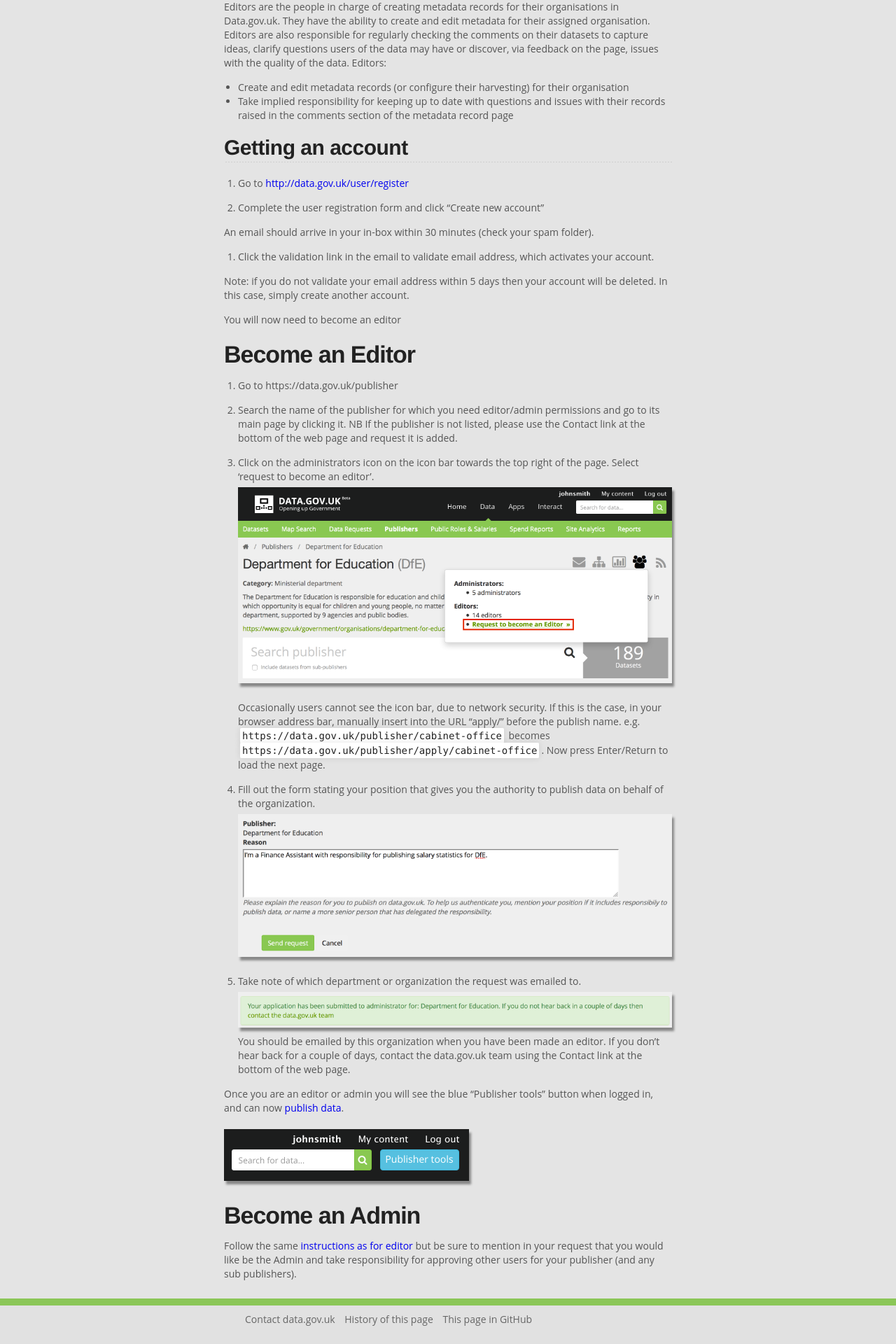
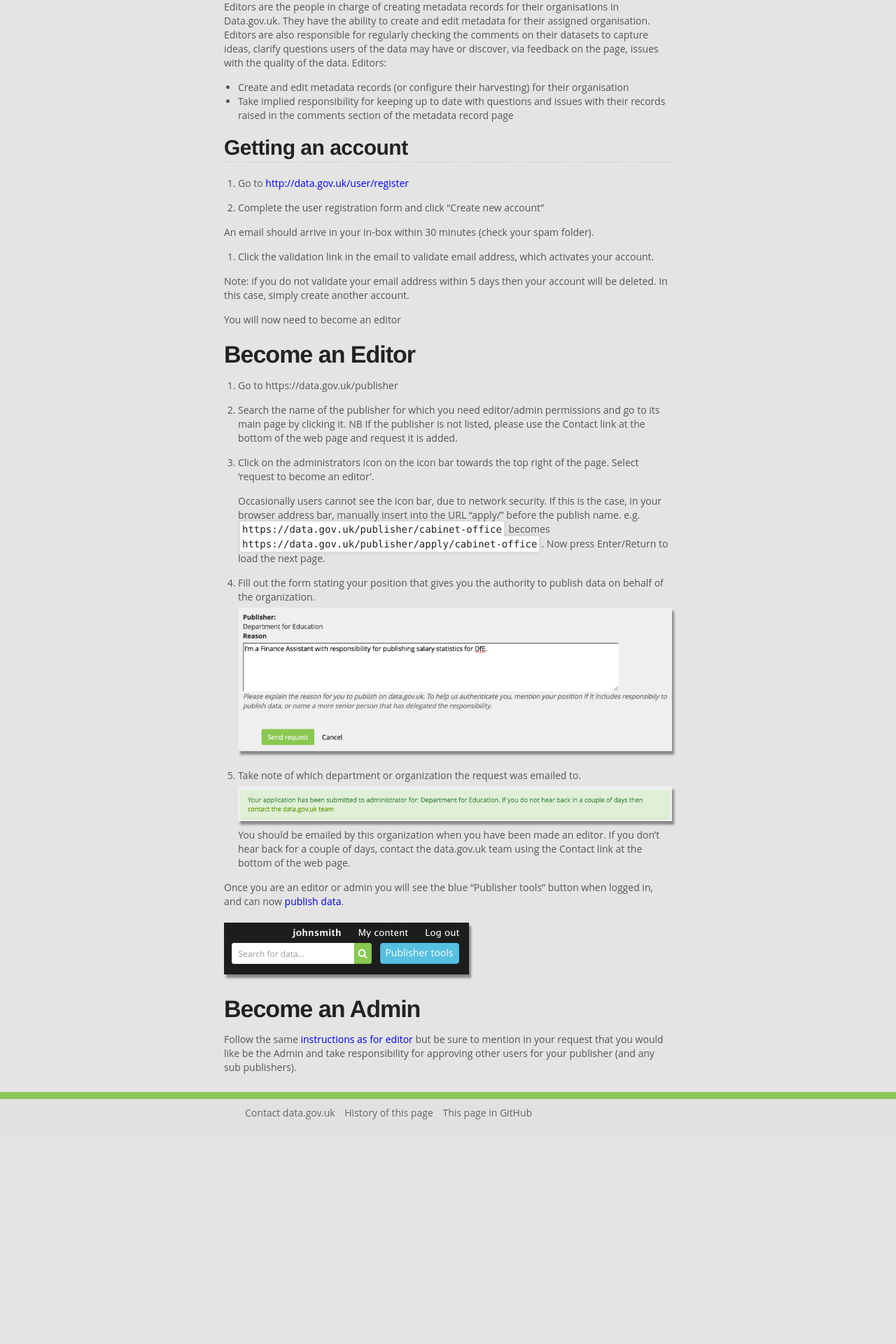
Before and after one commit to datagovuk/guidance, a Jekyll site: the page built from becoming_an_editor_or_admin.md, in a window 1280 px wide. Shown: the part 855-2775 px from the top of the page at 70% size. Built offline with Jekyll 4.4.1, drawn with Linux system fonts in a browser that asks for light colours; comment, search, counter and statistics services are not loaded; after the commit the page ends 2480 px from its top, so only the background shows below that.

Commit message:
Removed screenshot

```diff
--- a/becoming_an_editor_or_admin.md
+++ b/becoming_an_editor_or_admin.md
@@ -60,7 +60,6 @@
 2. Search the name of the publisher for which you need editor/admin permissions and go to its main page by clicking it. NB If the publisher is not listed, please use the Contact link at the bottom of the web page and request it is added.
 
 3. Click on the administrators icon on the icon bar towards the top right of the page. Select ‘request to become an editor’.
-![editor request link](images/become_editor_request_link.png)
 
    Occasionally users cannot see the icon bar, due to network security. If this is the case, in your browser address bar, manually insert into the URL "apply/" before the publish name. e.g. `https://data.gov.uk/publisher/cabinet-office` becomes `https://data.gov.uk/publisher/apply/cabinet-office`. Now press Enter/Return to load the next page.
 
```
